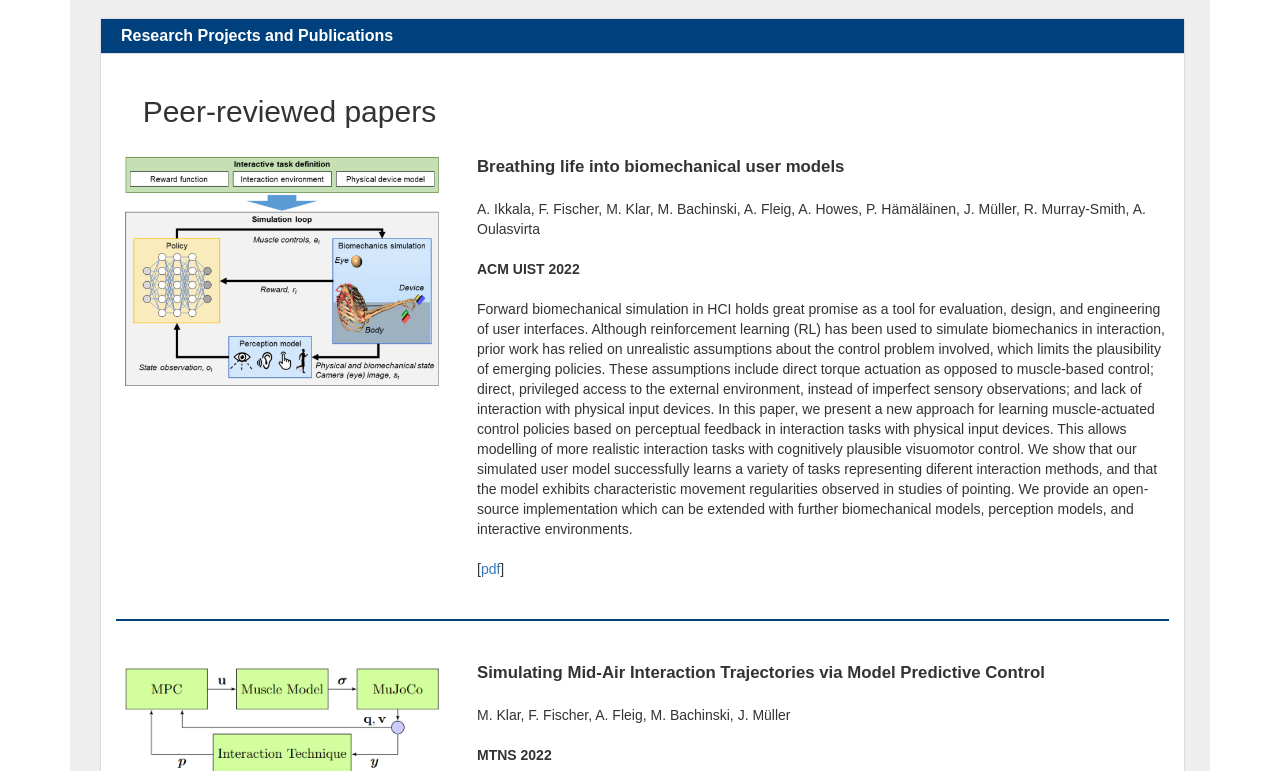
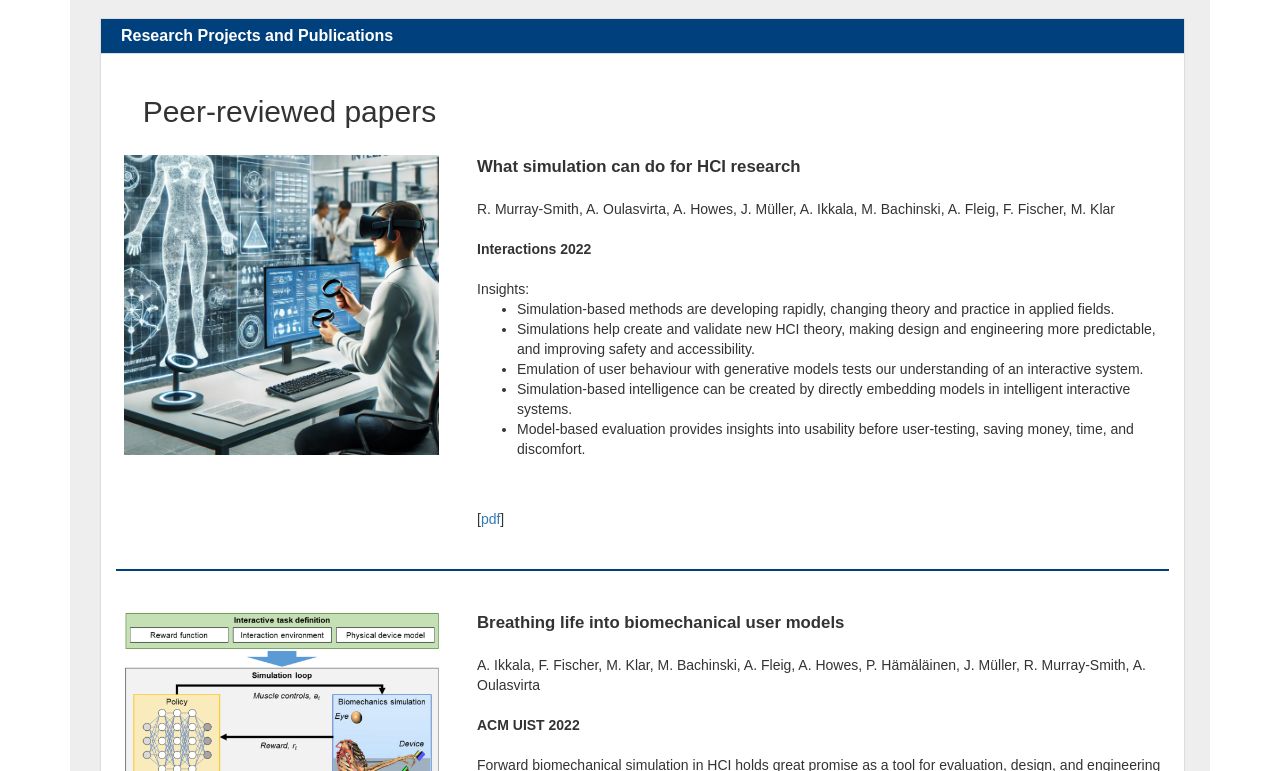
Before and after one commit to bachinskim/bachinskim.github.io, a plain HTML site: page index.html in a window 1280 px wide. Shown: the part 674-1445 px from the top of the page. Drawn offline with Linux system fonts and the light colour scheme.

Commit message:
added interactions22

```diff
--- a/index.html
+++ b/index.html
@@ -64,6 +64,35 @@
 					</div>
 					<div class="panel-body">
 						<h2>Peer-reviewed papers</h2>
+						<!-- Interactions 22 Simulation -->
+						<div class="row">
+							<div class="col-md-4" style="text-align:center">
+								<img style="width:95%;" src="./files/interactions22.png">
+							</div>
+							<div class="col-md-8">
+								<span style="font-size:1.2em"><link color="red"> <b>What simulation can do for HCI research</b></span>
+								<br><br>
+								R. Murray-Smith, A. Oulasvirta, A. Howes, J. Müller, A. Ikkala, M. Bachinski, A. Fleig, F. Fischer, M. Klar
+								<br><br>
+								<b>Interactions 2022</b>
+								<br><br>
+								Insights:
+								<ul>
+								<li>Simulation-based methods are developing rapidly, changing theory and practice in applied fields.</li>
+								<li>Simulations help create and validate new HCI theory, making design and engineering more predictable, and improving safety and accessibility.</li>
+								<li>Emulation of user behaviour with generative models tests
+								our understanding of an interactive system.</li>
+								<li>Simulation-based intelligence can be created by directly
+								embedding models in intelligent interactive systems.</li>
+								<li>Model-based evaluation provides insights into usability
+								before user-testing, saving money, time, and discomfort.</li>
+							</ul>
+								<br><br>
+								[<a href="https://bachinski.de/">pdf</a>]
+								</div>
+							</div>
+<hr>
+
 						<!-- UIST 22 Breaching life -->
 						<div class="row">
 							<div class="col-md-4" style="text-align:center">
```
Also changed, not shown: files/interactions22.png (added).
